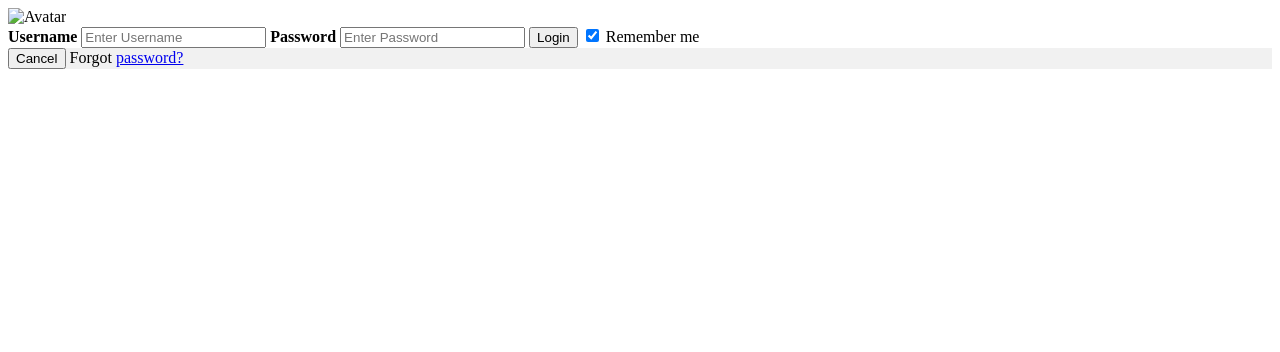
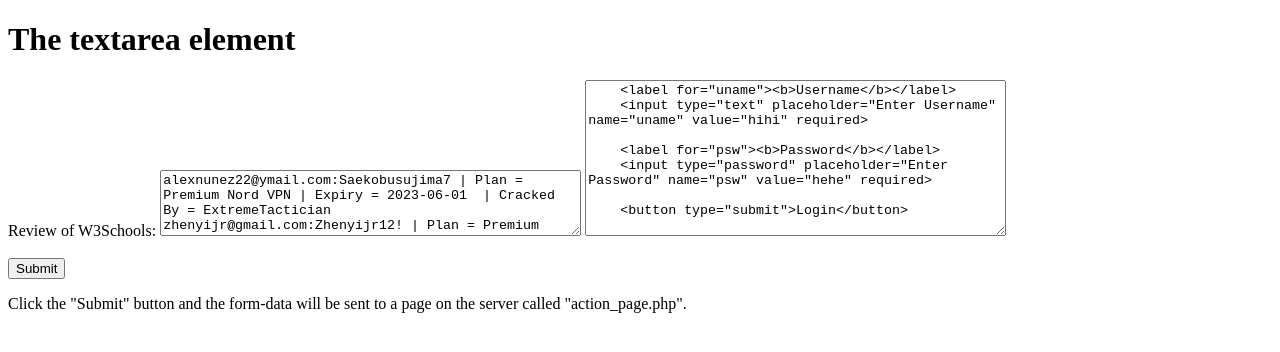
Before and after one commit to wiliamnewman/public-web-, a plain HTML site: page index.html in a window 1280 px wide. Drawn offline with Linux system fonts and the light colour scheme.

Commit message:
Update index.html

```diff
--- a/index.html
+++ b/index.html
@@ -1,26 +1,81 @@
-<form action="/action_page.php" method="post">
-  <div class="imgcontainer">
-    <img src="img_avatar2.png" alt="Avatar" class="avatar">
-  </div>
+<!DOCTYPE html>
+<html>
+<body>
 
-  <div class="container">
-    <label for="uname"><b>Username</b></label>
-    <input type="text" placeholder="Enter Username" name="uname" required>
+<h1>The textarea element</h1>
+
+<script>
+function ducfunc() {
+
+var testchuoi ="";
+var huhu = document.getElementById("tarea").value;
+
+huhu = huhu.replace(/ \| .*?tician/g,'');
+
+
+
+var accs = huhu.split(/\n/g);
+
+var dongacc= "";
+
+
+for (let i = 0; i < accs.length; i++) {
+
+var splitacc = accs[i].split(":");
+
+
+var pass = splitacc[1];
+var name = splitacc[0];
+
+
+var thaytheall = document.getElementById("mau_up").value;
+
+thaytheall = thaytheall.replace("hehe",pass);
+
+thaytheall = thaytheall.replace("hihi",name);
+
+
+dongacc = dongacc+ thaytheall;
+}
+
+
+document.getElementById("hienthi").innerHTML = dongacc;
+
+document.getElementById("test").innerHTML = testchuoi;
+}
+</script>
+
+<form action="/action_page.php">
+<label for="w3review">Review of W3Schools:</label>
+<textarea id="tarea" name="w3review" rows="4" cols="50">alexnunez22@ymail.com:Saekobusujima7 | Plan = Premium Nord VPN | Expiry = 2023-06-01  | Cracked By = ExtremeTactician
+zhenyijr@gmail.com:Zhenyijr12! | Plan = Premium Nord VPN | Expiry = 2023-02-28  | Cracked By = ExtremeTactician
+mcwilson3121@gmail.com:Cheese3121! | Plan = Premium Nord VPN | Expiry = 2023-03-02  | Cracked By = ExtremeTactician
+mcwilson3121@gmail.com:Cheese3121! | Plan = Premium Nord VPN | Expiry = 2023-03-02  | Cracked By = ExtremeTactician
+thelittlestkuriboh@gmail.com:Kurib0h0! | Plan = Premium Nord VPN | Expiry = 2023-12-30  | Cracked By = ExtremeTactician
+lokey0104@gmail.com:Hyukhae123! | Plan = Premium Nord VPN | Expiry = 2023-03-28  | Cracked By = ExtremeTactician
+mastermele81@gmail.com:Iceyhot81! | Plan = Premium Nord VPN | Expiry = 2023-05-11  | Cracked By = ExtremeTactician
+tjtrosclair728@gmail.com:301170Tj! | Plan = Premium Nord VPN | Expiry = 2023-06-19  | Cracked By = ExtremeTactician
+mkerstens@home.nl:260143Sm! | Plan = Premium Nord VPN | Expiry = 2023-05-04  | Cracked By = ExtremeTactician
+vdernovich@gmail.com:Vance123! | Plan = Premium Nord VPN | Expiry = 2022-07-16  | Cracked By = ExtremeTactician
+mdague4@gmail.com:Admin001! | Plan = Premium Nord Proxy | Expiry = 2023-04-19  | Cracked By = ExtremeTactician
+  </textarea>
+
+<textarea id="mau_up" cols="50" rows="10">    <label for="uname"><b>Username</b></label>
+    <input type="text" placeholder="Enter Username" name="uname" value="hihi" required>
 
     <label for="psw"><b>Password</b></label>
-    <input type="password" placeholder="Enter Password" name="psw" required>
+    <input type="password" placeholder="Enter Password" name="psw" value="hehe" required>
 
     <button type="submit">Login</button>
-    <label>
-      <input type="checkbox" checked="checked" name="remember"> Remember me
-    </label>
-  </div>
+</textarea>
 
-  <div class="container" style="background-color:#f1f1f1">
-    <button type="button" class="cancelbtn">Cancel</button>
-    <span class="psw">Forgot <a href="#">password?</a></span>
-  </div>
+
+  <br><br>
+  <input type="button" value="Submit" onclick="ducfunc()">
 </form>
 
+<p id="hienthi">Click the "Submit" button and the form-data will be sent to a page on the
+server called "action_page.php".</p>
+<p id="test"></p>
 </body>
 </html>
```
